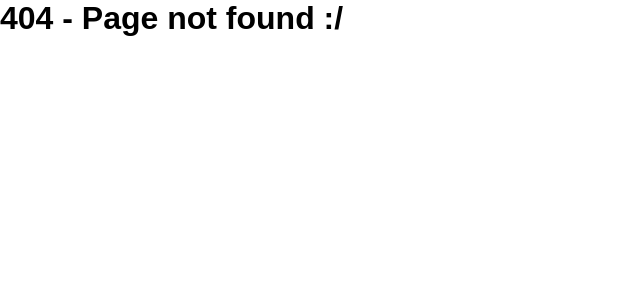
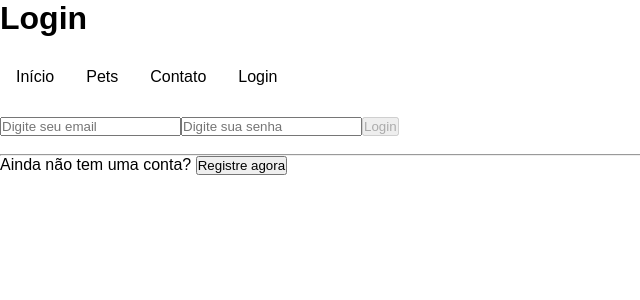
Before and after one commit to wellison-md/tmh-proto, a React (Vite) app: page /login in a window 1280 px wide. Before the commit this address had no page. Shown: the top 300 px of the page, without its empty margins (0-640 px from the left). Built offline with nearby package versions, Linux system fonts and the light colour scheme.

Commit message:
:zap: feat: create initial login-page

```diff
--- a/src/Router.jsx
+++ b/src/Router.jsx
@@ -2,12 +2,14 @@ import { Routes, Route, BrowserRouter } from "react-router-dom";
 import Home from "./pages/home";
 import NotFound from "./pages/notFound";
 import PetProfile from "./components/petProfile";
+import Login from "./pages/login";
 
 export default function Router() {
   return (
     <BrowserRouter>
       <Routes>
         <Route path="/" element={ <Home /> } />
+        <Route path="/login" element={ <Login /> } />
         <Route path="/pet-profile/:id" element={  <PetProfile /> } />
         <Route path="*" element={  <NotFound /> } />
       </Routes>
--- /dev/null
+++ b/src/pages/login/index.jsx
@@ -0,0 +1,43 @@
+import { useState } from "react";
+import NavBar from "../../components/navBar";
+import { Link } from "react-router-dom";
+
+export default function Login() {
+  const [email, setEmail] = useState('');
+  const [pswd, setPswd] = useState('');
+
+  const isActive = email.length > 6 && pswd.length >= 6
+
+  return (
+    <>
+      <h1>Login</h1>
+      <NavBar />
+      <form>
+        <input
+          type='email'
+          placeholder='Digite seu email'
+          onChange={ (e) => setEmail(e.target.value) }
+          value={ email }
+          required
+        />
+
+        <input
+          type='password'
+          placeholder='Digite sua senha'
+          onChange={ (e) => setPswd(e.target.value) }
+          value={ pswd }
+          required
+        />
+
+        <button
+          type='button'
+          disabled={ !isActive }
+        >Login</button>
+
+      </form>
+
+      <br /><hr></hr>
+      <p>Ainda não tem uma conta? <Link to=''><button>Registre agora</button></Link></p>
+    </>
+  );
+}
```
